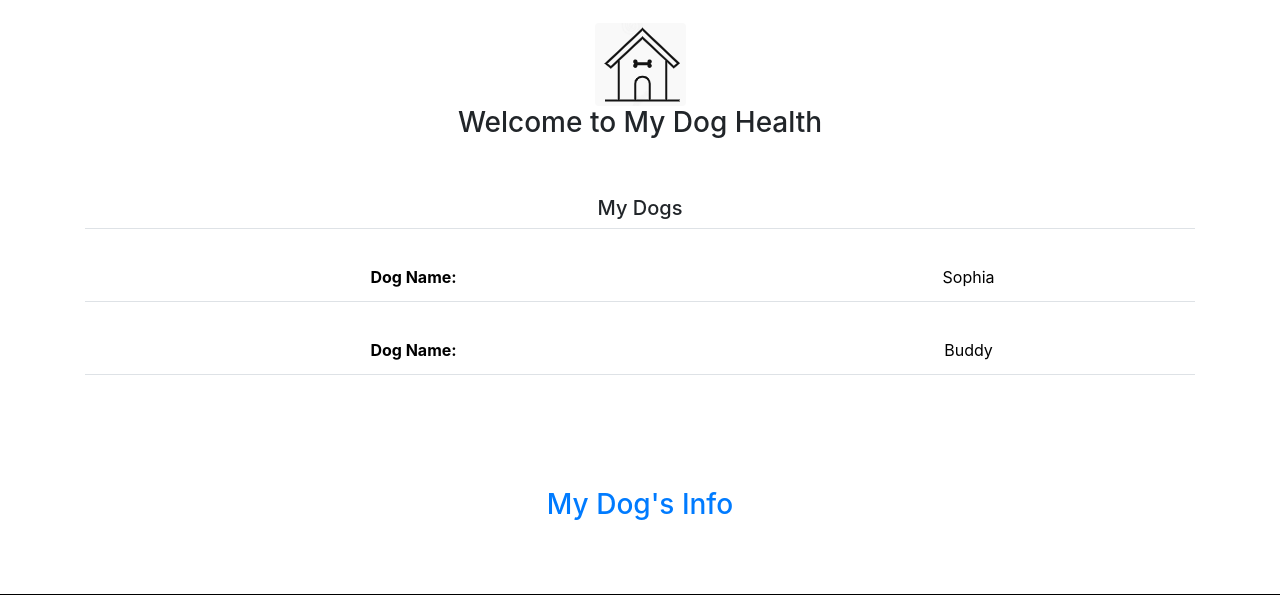
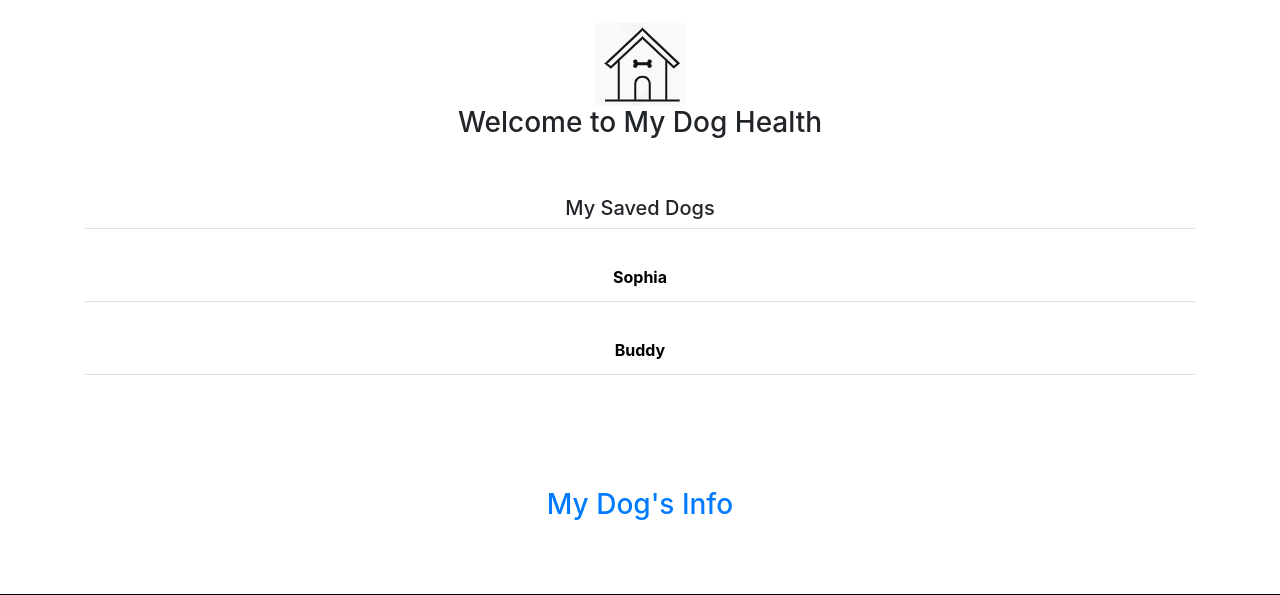
Before and after one commit to maxaeon/MyDogHealth, a PHP site: page /welcome.php in a window 1280 px wide. Shown: the part 167-762 px from the top of the page. Run offline with PHP 8.4, Linux system fonts and the light colour scheme; data comes from the database, SQL or seed files in the repository.

Commit message:
update welcome page view

```diff
--- a/welcome-read.php
+++ b/welcome-read.php
@@ -6,8 +6,8 @@ include 'db.php';
   while($row = $result->fetch_assoc()) {
     echo "<tr>";
 
-      echo "<td><br><b> Dog Name:</td>";
-        echo "<td><br>" . $row['flddogName'] . "</td>";
+      //echo "<td><br><b> Dog Name:</td>";
+        echo "<td><br><b>" . $row['flddogName'] . "</td>";
         echo "</tr>";
 
    // echo '<td><a class="btn btn-primary" href="index.php?id=' . $row['DogId'] . '" role="button">Update</a></td>';
--- a/welcome.php
+++ b/welcome.php
@@ -59,7 +59,7 @@
 <section class="">
   <div class="container text-center">
     <div class="row">
-      <div class="col-lg-12"><h5><br><br>My Dogs</h5>
+      <div class="col-lg-12"><h5><br><br>My Saved Dogs</h5>
 <table class="table">
   <tbody>
     <?php include 'welcome-read.php'; ?>
```
